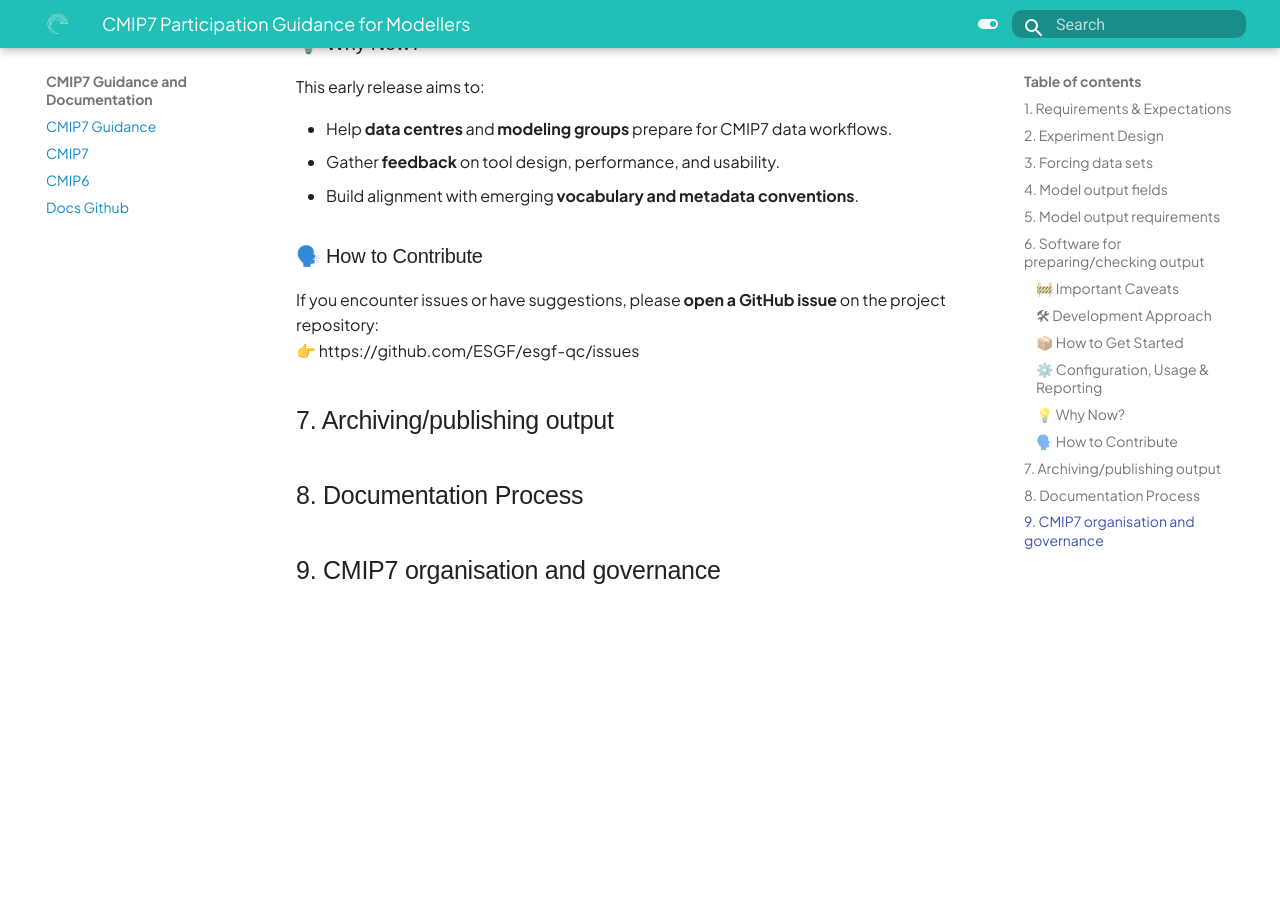
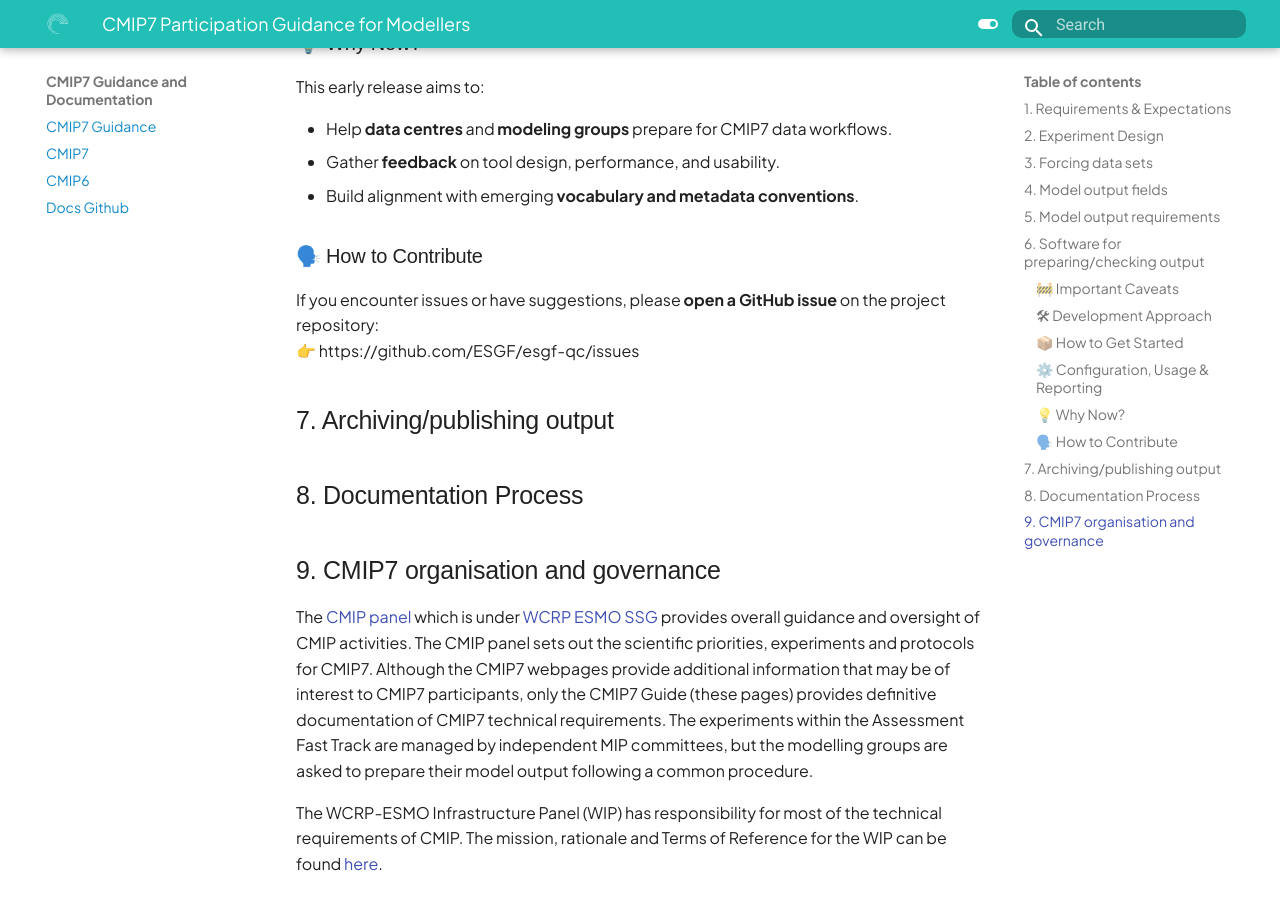
Before and after one commit to WCRP-CMIP/cmip7-guidance, an MkDocs documentation site: the page built from docs/CMIP7/guidance_for_modellers.md, in a window 1280 px wide and 900 px high, scrolled down 3466 px. Built offline with MkDocs 1.6.1 and Material for MkDocs 9.7.7, drawn with Linux system fonts in a browser that asks for light colours; some web fonts are replaced; before the commit the page ends 4078 px from its top, so only the background shows below that.

Commit message:
First draft

```diff
--- a/docs/CMIP7/guidance_for_modellers.md
+++ b/docs/CMIP7/guidance_for_modellers.md
@@ -127,3 +127,16 @@ If you encounter issues or have suggestions, please **open a GitHub issue** on t
 ## 7.  Archiving/publishing output
 ## 8.  Documentation Process
 ## 9.  CMIP7 organisation and governance
+
+The [CMIP panel](https://wcrp-cmip.org/cmip-governance/cmip-panel/) which is under
+[WCRP ESMO SSG](https://www.wcrp-esmo.org/about/the-esmo-team/the-esmo-scientific-steering-group)
+provides overall guidance and oversight of CMIP activities.
+The CMIP panel sets out the scientific priorities, experiments and protocols for CMIP7.
+Although the CMIP7 webpages provide additional information that may be of interest to CMIP7 participants,
+only the CMIP7 Guide (these pages) provides definitive documentation of CMIP7 technical requirements.
+The experiments within the Assessment Fast Track are managed by independent MIP committees, but the
+modelling groups are asked to prepare their model output following a common procedure.
+
+The WCRP-ESMO Infrastructure Panel (WIP) has responsibility for most of the technical requirements of CMIP.
+The mission, rationale and Terms of Reference for the WIP can be found
+[here](https://wcrp-cmip.org/cmip-governance/wip/).
```
